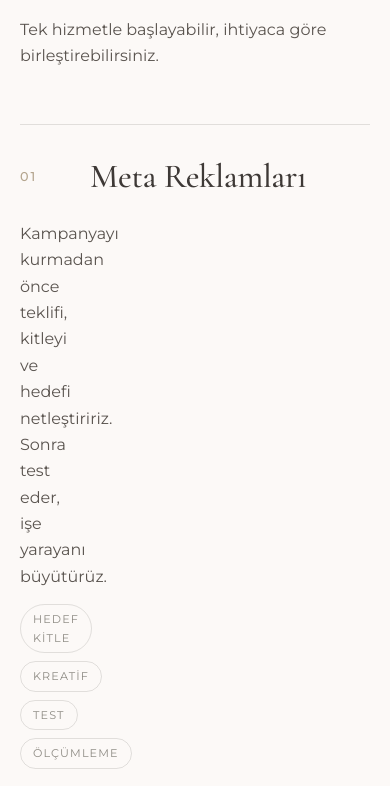
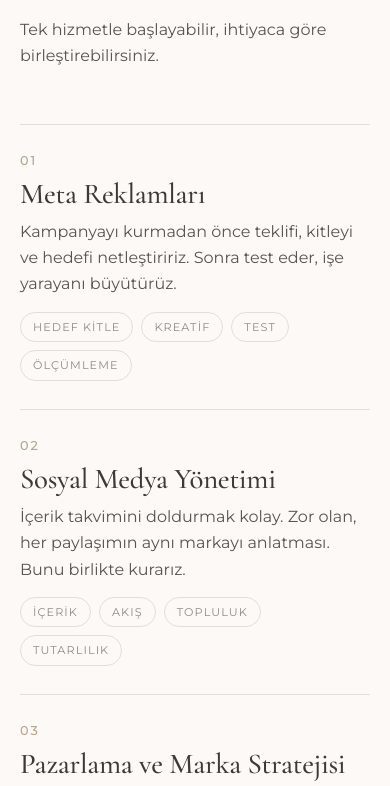
Before and after one commit to uursntc/pera-digital-site, a plain HTML site: page index.html in a window 390 px wide. Shown: the part 4175-4961 px from the top of the page. Drawn offline with nearby package versions, Linux system fonts and the light colour scheme.

Commit message:
Add files via upload

```diff
--- a/style.css
+++ b/style.css
@@ -170,8 +170,9 @@
 @media (max-width:900px){
   .hero-grid,.apply-grid,.mv{grid-template-columns:1fr}
   .hero-card{max-width:380px}
-  .svc-item{grid-template-columns:44px 1fr}
-  .svc-item .tags{grid-column:2}
+  .svc-item{grid-template-columns:1fr;gap:10px;padding:28px 0}
+  .svc-item .num{padding-top:0}
+  .svc-item h3{font-size:1.8rem}
   .burger{display:block}
   .nav-links{position:fixed;inset:64px 0 auto 0;background:var(--paper);flex-direction:column;gap:0;padding:8px 20px 20px;border-bottom:1px solid var(--line);transform:translateY(-130%);transition:.3s;z-index:-1}
   .nav-links.open{transform:none}
```
